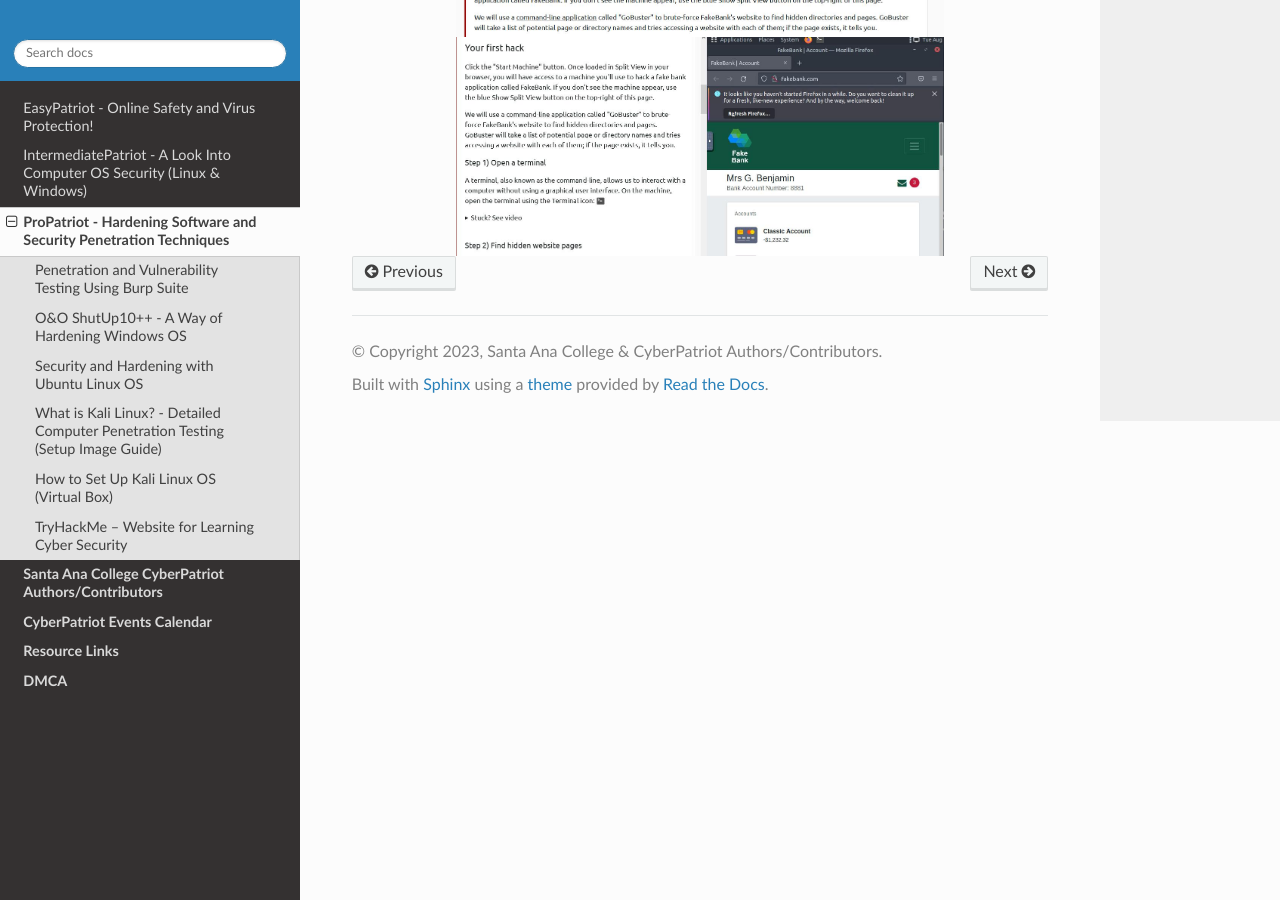
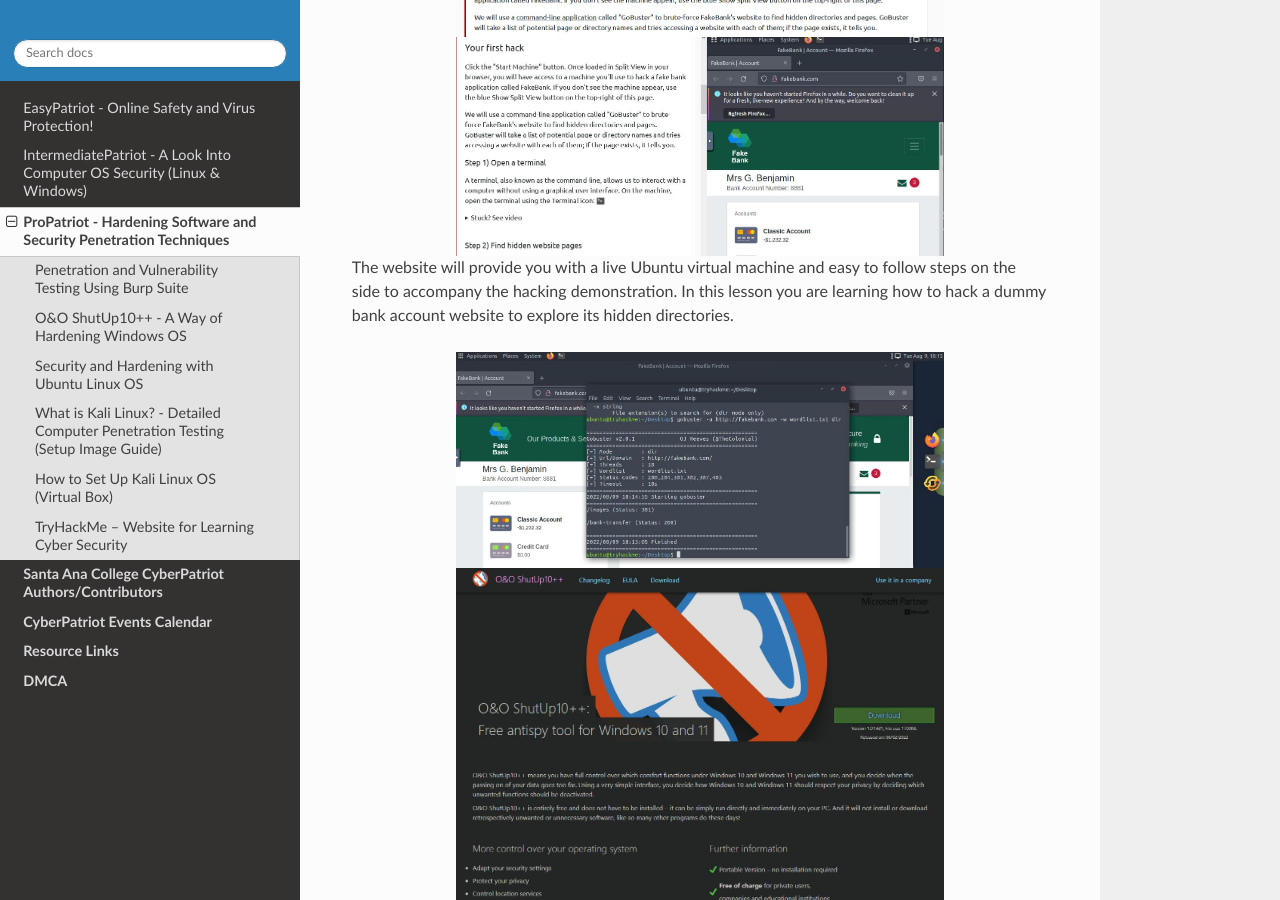
Before and after one commit to natt96z/cybersac, a Sphinx documentation site: the page built from docs/source/HardExpertCyberSAC.rst, in a window 1280 px wide and 900 px high, scrolled down 18218 px. Built offline with Sphinx 7.4.7 and the Read the Docs theme 2.0.0, drawn with Linux system fonts in a browser that asks for light colours; pages that are not in the unit, such as notebooks, are missing from menus.

Commit message:
Update HardExpertCyberSAC.rst

```diff
--- a/docs/source/HardExpertCyberSAC.rst
+++ b/docs/source/HardExpertCyberSAC.rst
@@ -358,3 +358,13 @@
 .. image:: https://raw.githubusercontent.com/natt96z/cybersac/main/docs/img/138.jpg
    :width: 70%
    :align: center
+
+The website will provide you with a live Ubuntu virtual machine and easy to follow steps on the side to accompany the hacking demonstration. In this lesson you are learning how to hack a dummy bank account website to explore its hidden directories.
+
+.. image:: https://raw.githubusercontent.com/natt96z/cybersac/main/docs/img/139.jpg
+   :width: 70%
+   :align: center
+
+.. image:: https://raw.githubusercontent.com/natt96z/cybersac/main/docs/img/140.jpg
+   :width: 70%
+   :align: center
```
